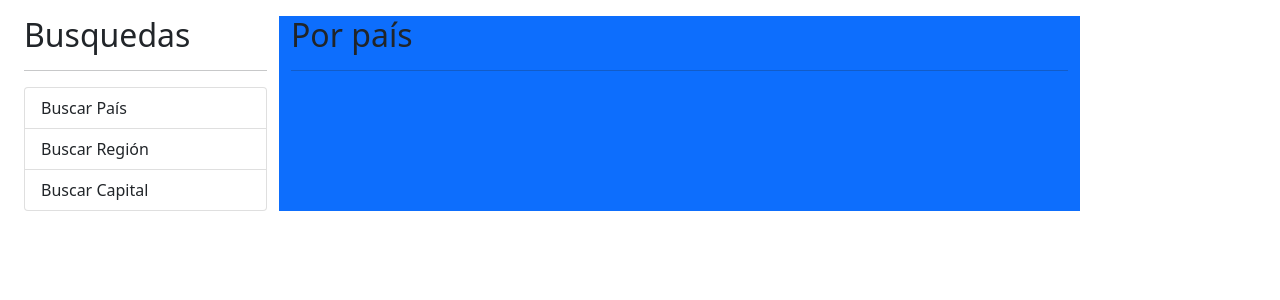
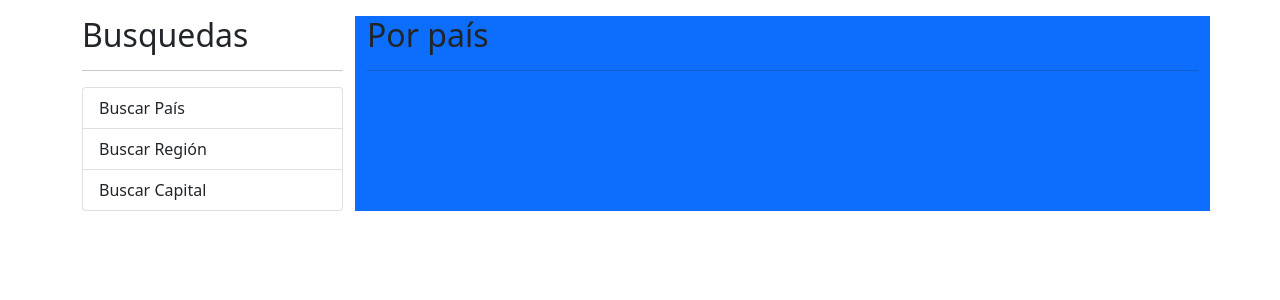
Before and after one commit to JuanBerzosa/AngularBuscadorPaises, an Angular app: page / in a window 1280 px wide. Shown: the top 300 px of the page. Built offline with nearby package versions, Linux system fonts and the light colour scheme.

Commit message:
Change ul to a

```diff
--- a/src/app/app.component.html
+++ b/src/app/app.component.html
@@ -1,13 +1,13 @@
-<div class="row container mt-3">
+<div class="container mt-3">
   <div class="row">
     <div class="col-12 col-md-3">
       <h2>Busquedas</h2>
       <hr />
-      <ul class="list-group">
-        <li class="list-group-item">Buscar País</li>
-        <li class="list-group-item">Buscar Región</li>
-        <li class="list-group-item">Buscar Capital</li>
-      </ul>
+      <div class="list-group">
+        <a href="#" class="list-group-item">Buscar País</a>
+        <a href="#" class="list-group-item">Buscar Región</a>
+        <a href="#" class="list-group-item">Buscar Capital</a>
+      </div>
     </div>
     <div class="col-12 col-md-9 bg-primary">
       <router-outlet></router-outlet>
```
